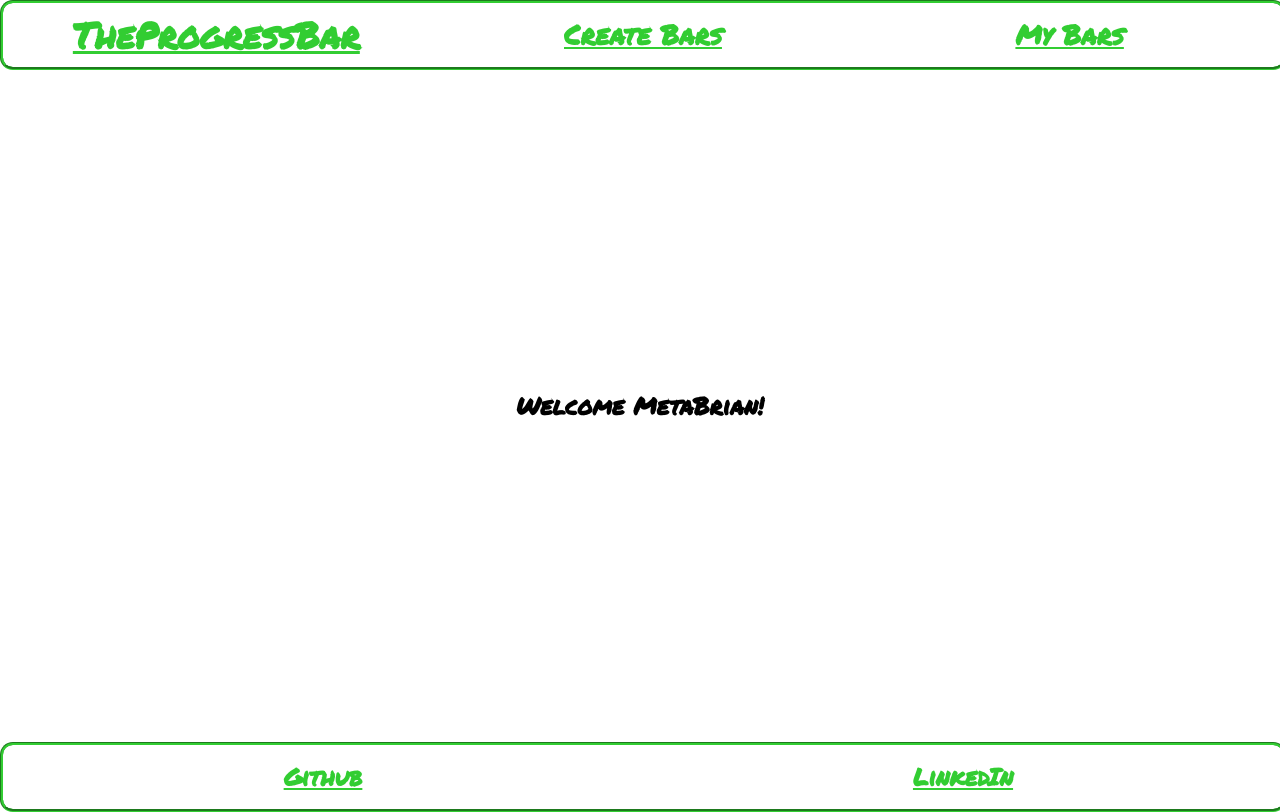
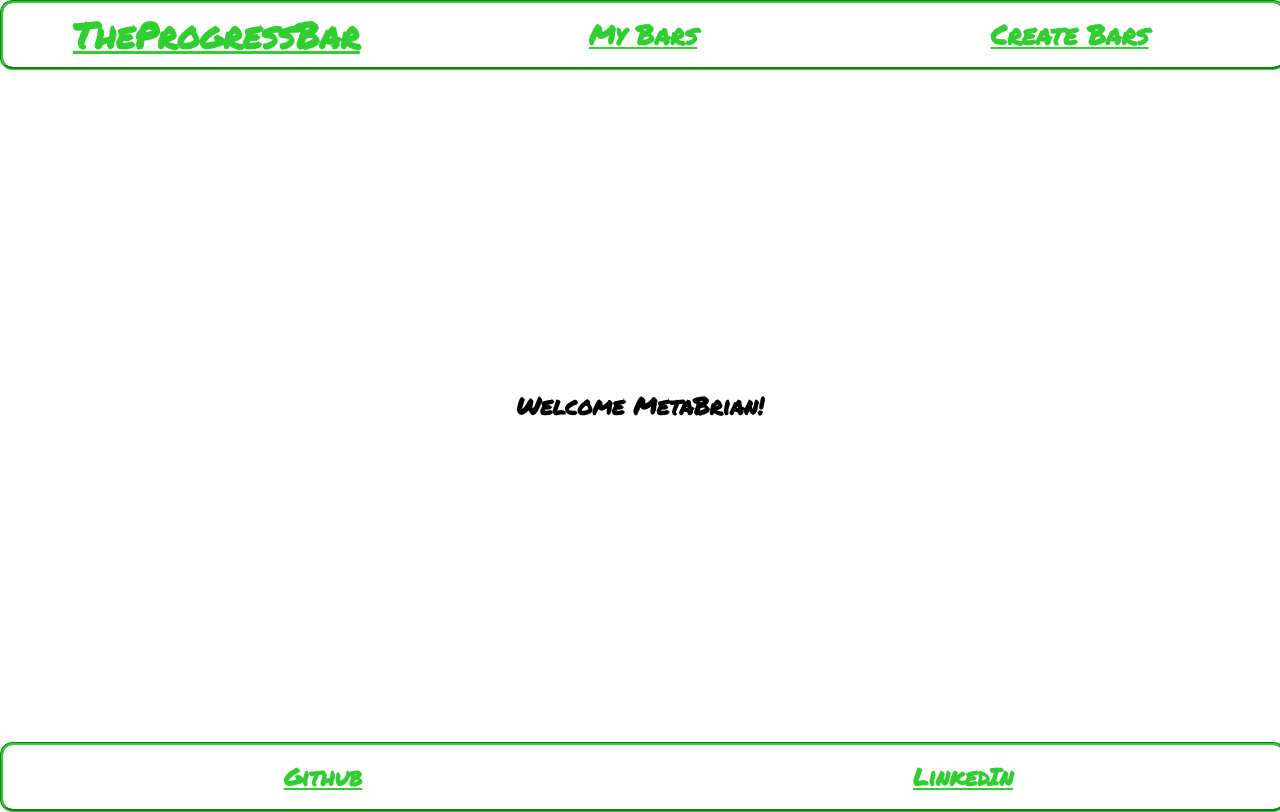
Before and after one commit to MetaBrian/TheProgressBar, a React (Vite) app: page / in a window 1280 px wide. Built offline with nearby package versions, Linux system fonts and the light colour scheme.

Commit message:
repositioned the navBar

```diff
--- a/src/components/NavBar.tsx
+++ b/src/components/NavBar.tsx
@@ -9,12 +9,13 @@ function NavBar() {
             <Link to='/' className='navLinks'>
                 <h1>TheProgressBar</h1>
             </Link>
+            <Link to='/displayBars' className='navLinks'>
+                <h2>My Bars</h2>
+            </Link>
             <Link to='/createBars' className='navLinks'>
                 <h2>Create Bars</h2>
             </Link>
-            <Link to='/displayBars' className='navLinks'>
-                <h2>My Bars</h2>
-            </Link>
+
         </div>
     )
 }
```
